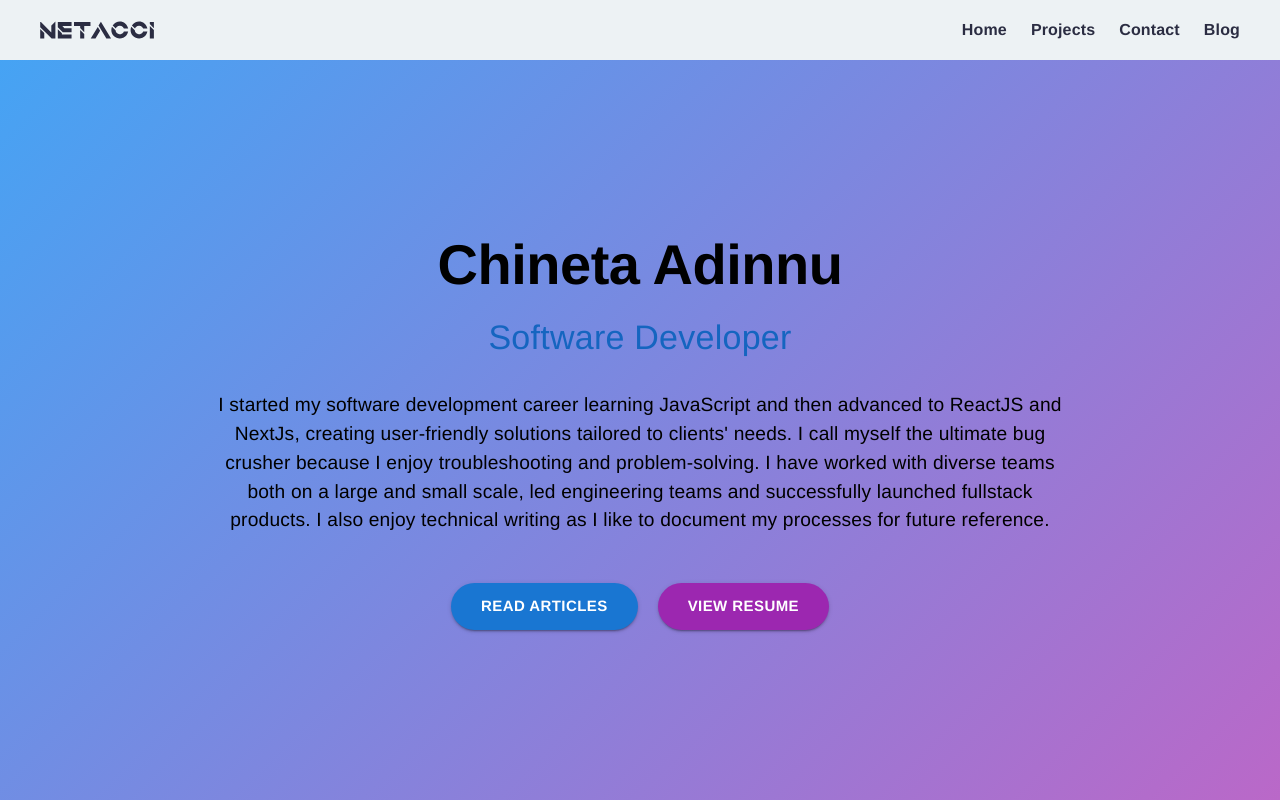
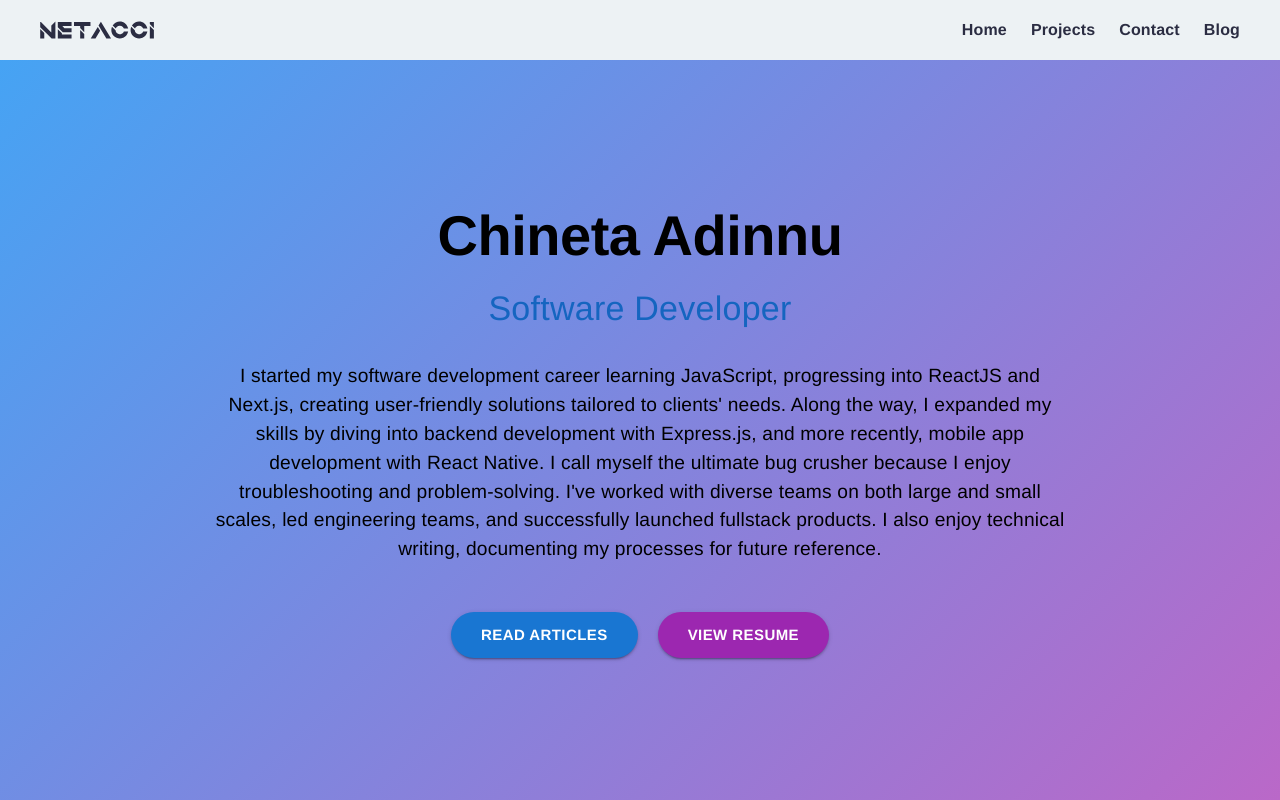
Before and after one commit to Netacci/portfolio-new, a React (Vite) app: page / in a window 1280 px wide. Shown: the top 800 px of the page. Built offline with nearby package versions, Linux system fonts and the light colour scheme.

Commit message:
update descr

```diff
--- a/src/pages/Hero/Hero.jsx
+++ b/src/pages/Hero/Hero.jsx
@@ -53,14 +53,16 @@ const Hero = () => {
             paragraph
             sx={{ mt: 4, mb: 6, fontSize: { lg: '1.2rem', xs: '1rem' } }}
           >
-            I started my software development career learning JavaScript and
-            then advanced to ReactJS and NextJs, creating user-friendly
-            solutions tailored to clients&apos; needs. I call myself the
-            ultimate bug crusher because I enjoy troubleshooting and
-            problem-solving. I have worked with diverse teams both on a large
-            and small scale, led engineering teams and successfully launched
-            fullstack products. I also enjoy technical writing as I like to
-            document my processes for future reference.
+            I started my software development career learning JavaScript,
+            progressing into ReactJS and Next.js, creating user-friendly
+            solutions tailored to clients&apos; needs. Along the way, I expanded
+            my skills by diving into backend development with Express.js, and
+            more recently, mobile app development with React Native. I call
+            myself the ultimate bug crusher because I enjoy troubleshooting and
+            problem-solving. I&apos;ve worked with diverse teams on both large
+            and small scales, led engineering teams, and successfully launched
+            fullstack products. I also enjoy technical writing, documenting my
+            processes for future reference.
           </Typography>
         </motion.div>
 
```
